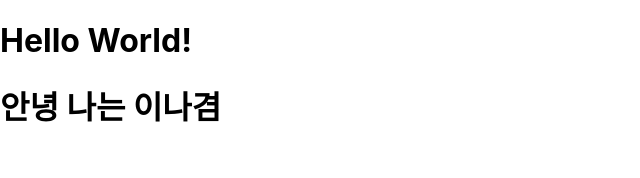
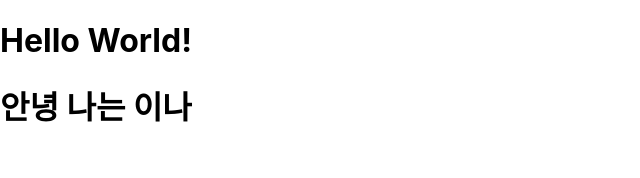
Before and after one commit to hansol775/team1-test-git, a React (Create React App) app: page / in a window 1280 px wide. Shown: the top 178 px of the page, without its empty margins (0-640 px from the left). Built offline with nearby package versions, Linux system fonts and the light colour scheme.

Commit message:
fix: 겸 뺐습니다.

```diff
--- a/src/App.js
+++ b/src/App.js
@@ -2,7 +2,7 @@ const App = () => {
   return (
     <div>
       <h1>Hello World!</h1>
-      <h1>안녕 나는 이나겸</h1>
+      <h1>안녕 나는 이나</h1>
     </div>
   )
 }
```
